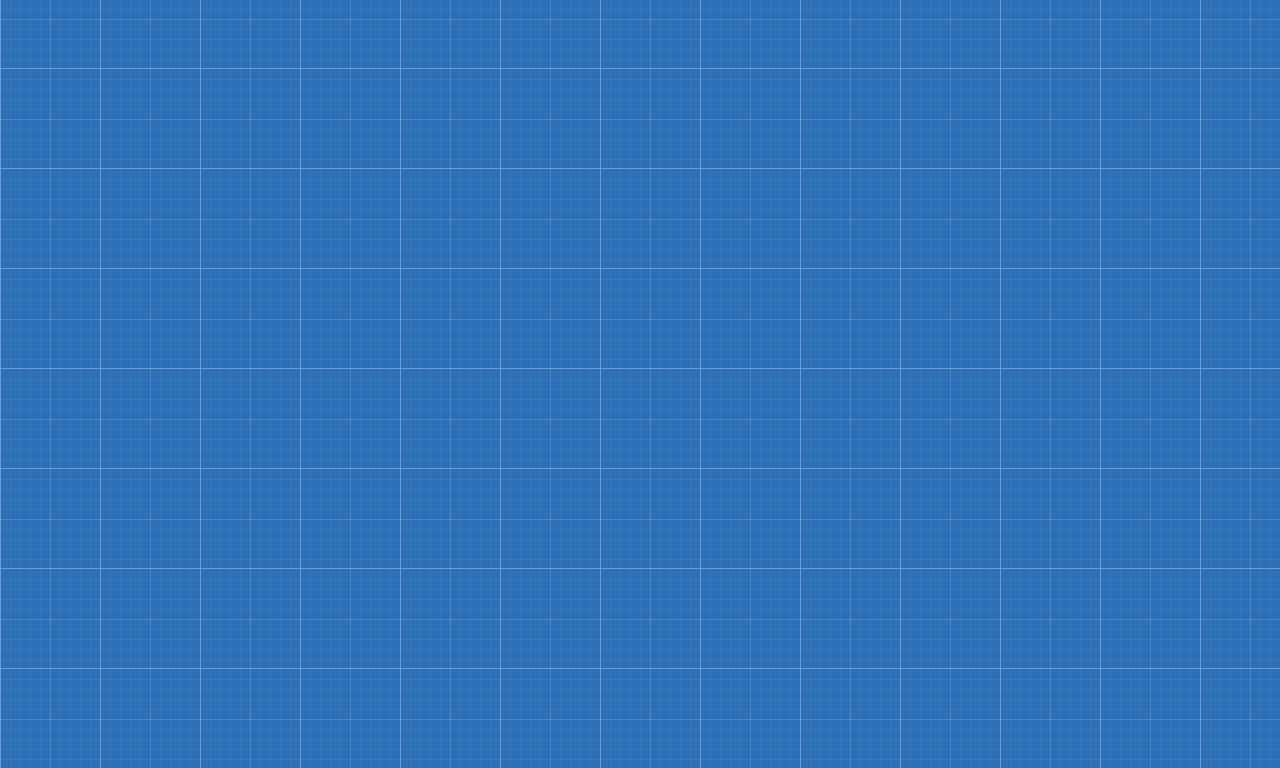
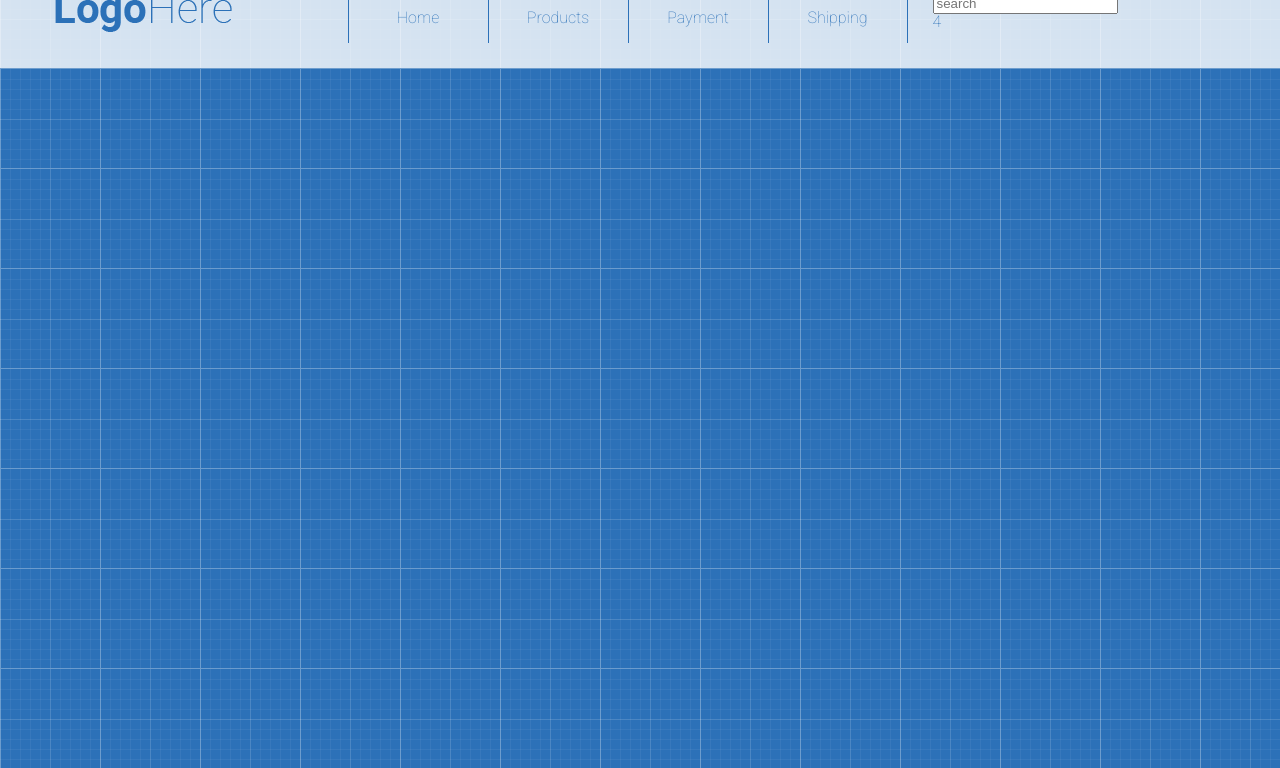
Before and after one commit to artak93/shop-dev, a plain HTML site: page index.html in a window 1280 px wide. Shown: the part 32-800 px from the top of the page. Drawn offline with Linux system fonts and the light colour scheme.

Commit message:
finish html-code and add some styles for logo and menu

```diff
--- a/index.html
+++ b/index.html
@@ -5,14 +5,30 @@
 	<title>Document</title>
 	<link rel="stylesheet" href="reset.css">
 	<link rel="stylesheet" href="style.css">
+	<link href="https://fonts.googleapis.com/css?family=Roboto:100,400,700" rel="stylesheet">
 </head>
 <body>
 	<header class="page-header">
 		<div class="container">
 			<div class="row">
-				<div class="col-md-3 logo">logo</div>
-				<div class="col-md-6 menu">menu</div>
-				<div class="col-md-3 search">search</div>
+				<div class="col-md-3 logo"></div>
+				<div class="col-md-6 menu">
+					<ul>
+						<li><a href="">Home</a></li>
+						<li><a href="">Products</a></li>
+						<li><a href="">Payment</a></li>
+						<li><a href="">Shipping</a></li>
+					</ul>
+				</div>
+				<div class="col-md-3 search">
+					<div class="search-block">
+						<input type="text" placeholder="search">
+						<div class="search-icon"></div>
+					</div>
+					<div class="basket">
+						<div class="basket-number">4</div>
+					</div>
+				</div>
 			</div>
 		</div>
 	</header>
--- a/style.css
+++ b/style.css
@@ -10,7 +10,14 @@
 body {
 	background-image: url(images/patt.png);
 }
-
+.page-header {
+	background-color: rgba(255, 255, 255, 0.8);
+	padding-bottom: 25px;
+	padding-top: 25px;
+	color: #2C71B8;
+	font-family: "Roboto";
+	font-weight: 100;
+}
 .row:after {
 	content: "";
 	display: block;
@@ -25,3 +32,26 @@ body {
 [class *="col-"] {
 	float: left;
 }
+.logo {
+	height: 39px;
+	background-image: url(images/icon_logo.png);
+	background-repeat: no-repeat;
+}
+.menu ul {
+	list-style: none;
+}
+.menu ul li {
+	float: left;
+	width: 140px;
+	height: 50px;
+	text-align: center;
+	line-height: 50px;
+	border-left: 1px solid;
+}
+.menu ul li:last-child {
+	border-right: 1px solid;
+}
+.menu ul li a {
+	text-decoration: none;
+	color: #2C71B8;
+}
```
Also changed, not shown: images/icon_basket.png (added), images/icon_logo.png (added), images/icon_search.png (added).
